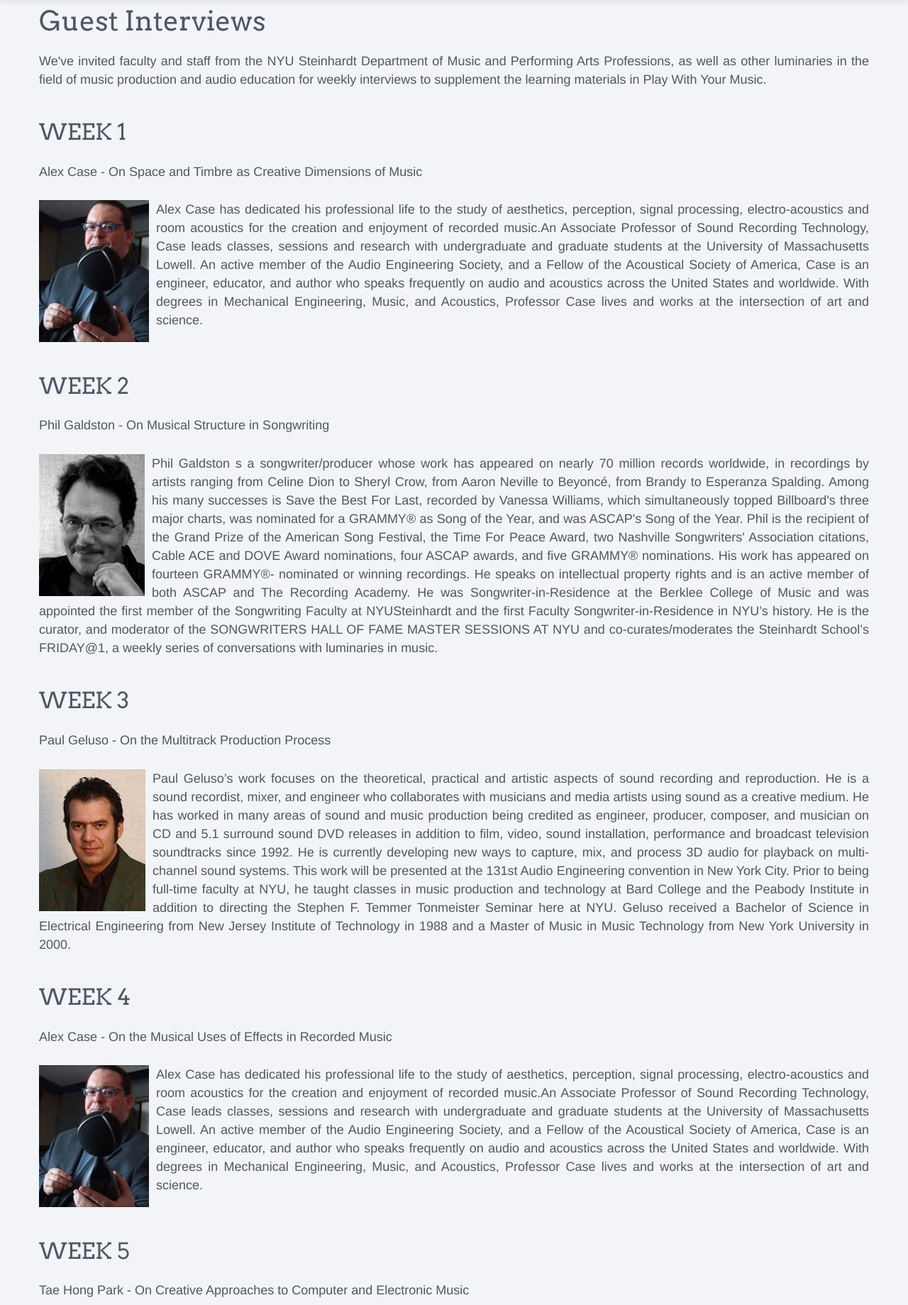
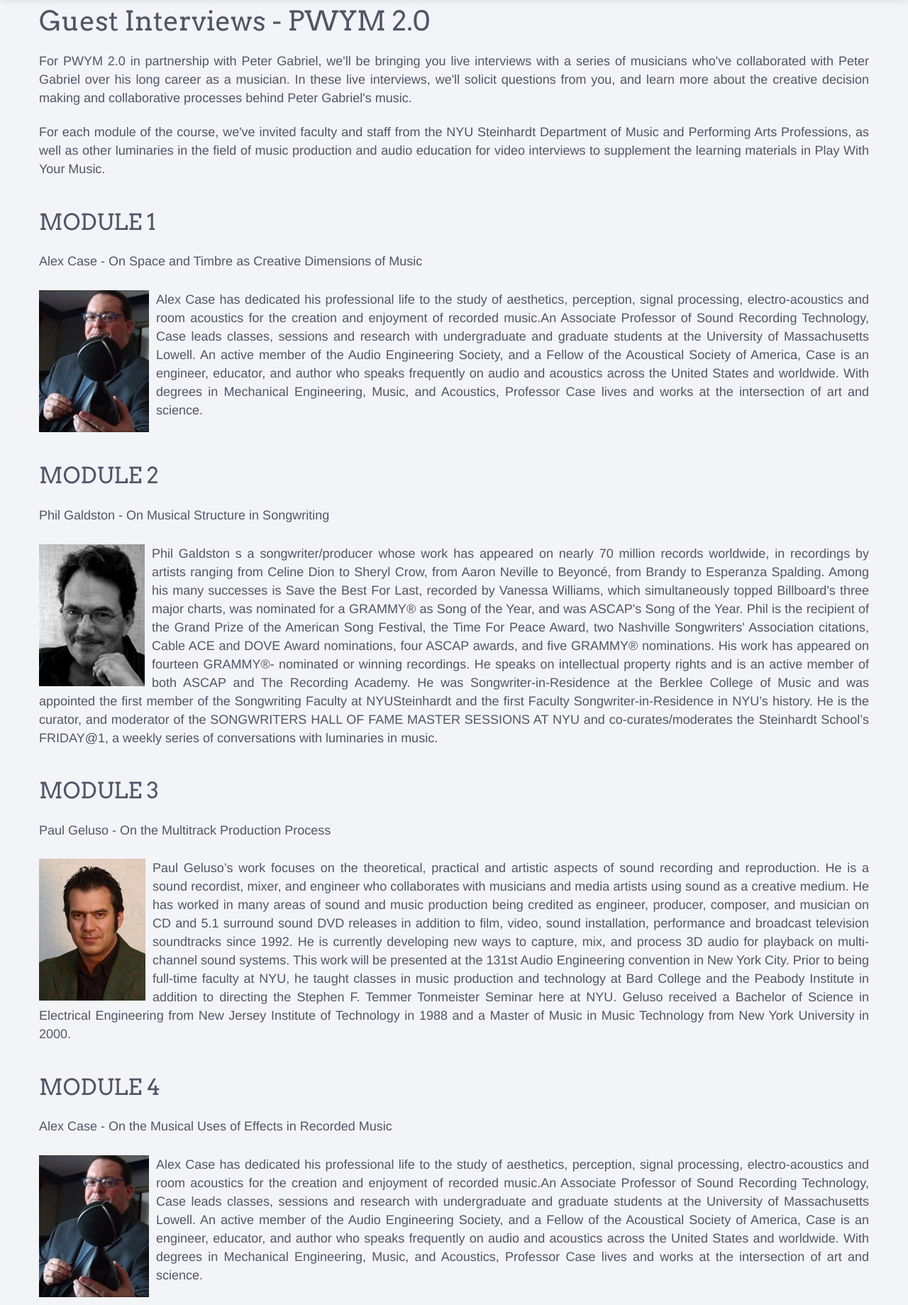
Before and after one commit to p2pu/mechanical-mooc, a Django app: page /interviews/ in a window 1280 px wide. Shown: the part 60-1899 px from the top of the page at 71% size. Run offline with Django 3.2, Linux system fonts and the light colour scheme; parts of the project's set-up code (start-up, migrations or seed data) failed here and were passed over; some libraries are stand-ins or nearby versions.

Commit message:
Update interviews.html

```diff
--- a/templates/interviews.html
+++ b/templates/interviews.html
@@ -3,44 +3,45 @@
 {% block body %}
 
   <div id="step1" class="container">
-    <h1>Guest Interviews</h1>
+    <h1>Guest Interviews - PWYM 2.0</h1>
     <div class="row">
       <div class="span12 faq">
 
-        <p>We've invited faculty and staff from the NYU Steinhardt Department of Music and Performing Arts Professions, as well as other luminaries in the field of music production and audio education for weekly interviews to supplement the learning materials in Play With Your Music.</p>
+        <p> For PWYM 2.0 in partnership with Peter Gabriel, we'll be bringing you live interviews with a series of musicians who've collaborated with Peter Gabriel over his long career as a musician. In these live interviews, we'll solicit questions from you, and learn more about the creative decision making and collaborative processes behind Peter Gabriel's music.</p>
 
+        <p>For each module of the course, we've invited faculty and staff from the NYU Steinhardt Department of Music and Performing Arts Professions, as well as other luminaries in the field of music production and audio education for video interviews to supplement the learning materials in Play With Your Music.</p>
 
-        <h2>WEEK 1</h2>
+        <h2>MODULE 1</h2>
 
         <p>Alex Case - On Space and Timbre as Creative Dimensions of Music</p>
 
         <p class="media"><img src="{{STATIC_URL}}/img/alex_case.jpg" class="pull-left">Alex Case has dedicated his professional life to the study of aesthetics, perception, signal processing, electro-acoustics and room acoustics for the creation and enjoyment of recorded music.An Associate Professor of Sound Recording Technology, Case leads classes, sessions and research with undergraduate and graduate students at the University of Massachusetts Lowell. An active member of the Audio Engineering Society, and a Fellow of the Acoustical Society of America, Case is an engineer, educator, and author who speaks frequently on audio and acoustics across the United States and worldwide. With degrees in Mechanical Engineering, Music, and Acoustics, Professor Case lives and works at the intersection of art and science.</p>
 
-        <h2>WEEK 2</h2>
+        <h2>MODULE 2</h2>
 
         <p>Phil Galdston - On Musical Structure in Songwriting</p>
 
         <p class="media"><img src="{{STATIC_URL}}/img/phil_galdston.jpg" class="pull-left"> Phil Galdston s a songwriter/producer whose work has appeared on nearly 70 million records worldwide, in recordings by artists ranging from Celine Dion to Sheryl Crow, from Aaron Neville to Beyoncé, from Brandy to Esperanza Spalding. Among his many successes is Save the Best For Last, recorded by Vanessa Williams, which simultaneously topped Billboard's three major charts, was nominated for a GRAMMY® as Song of the Year, and was ASCAP's Song of the Year. Phil is the recipient of the Grand Prize of the American Song Festival, the Time For Peace Award, two Nashville Songwriters' Association citations, Cable ACE and DOVE Award nominations, four ASCAP awards, and five GRAMMY® nominations. His work has appeared on fourteen GRAMMY®- nominated or winning recordings. He speaks on intellectual property rights and is an active member of both ASCAP and The Recording Academy. He was Songwriter-in-Residence at the Berklee College of Music and was appointed the first member of the Songwriting Faculty at NYUSteinhardt and the first Faculty Songwriter-in-Residence in NYU’s history. He is the curator, and moderator of the SONGWRITERS HALL OF FAME MASTER SESSIONS AT NYU and co-curates/moderates the Steinhardt School’s FRIDAY@1, a weekly series of conversations with luminaries in music.</p>
 
-        <h2>WEEK 3</h2>
+        <h2>MODULE 3</h2>
 
         <p>Paul Geluso - On the Multitrack Production Process</p>
 
         <p class="media"><img src="{{STATIC_URL}}/img/paul_geluso.jpg" class="pull-left">Paul Geluso’s work focuses on the theoretical, practical and artistic aspects of sound recording and reproduction. He is a sound recordist, mixer, and engineer who collaborates with musicians and media artists using sound as a creative medium. He has worked in many areas of sound and music production being credited as engineer, producer, composer, and musician on CD and 5.1 surround sound DVD releases in addition to film, video, sound installation, performance and broadcast television soundtracks since 1992. He is currently developing new ways to capture, mix, and process 3D audio for playback on multi-channel sound systems. This work will be presented at the 131st Audio Engineering convention in New York City. Prior to being full-time faculty at NYU, he taught classes in music production and technology at Bard College and the Peabody Institute in addition to directing the Stephen F. Temmer Tonmeister Seminar here at NYU. Geluso received a Bachelor of Science in Electrical Engineering from New Jersey Institute of Technology in 1988 and a Master of Music in Music Technology from New York University in 2000.</p>
 
-        <h2>WEEK 4</h2>
+        <h2>MODULE 4</h2>
 
         <p>Alex Case - On the Musical Uses of Effects in Recorded Music</p>
 
         <p class="media"><img src="{{STATIC_URL}}/img/alex_case.jpg" class="pull-left">Alex Case has dedicated his professional life to the study of aesthetics, perception, signal processing, electro-acoustics and room acoustics for the creation and enjoyment of recorded music.An Associate Professor of Sound Recording Technology, Case leads classes, sessions and research with undergraduate and graduate students at the University of Massachusetts Lowell. An active member of the Audio Engineering Society, and a Fellow of the Acoustical Society of America, Case is an engineer, educator, and author who speaks frequently on audio and acoustics across the United States and worldwide. With degrees in Mechanical Engineering, Music, and Acoustics, Professor Case lives and works at the intersection of art and science.</p>
 
-        <h2>WEEK 5</h2>
+        <h2>MODULE 5</h2>
 
         <p>Tae Hong Park - On Creative Approaches to Computer and Electronic Music</p>
 
         <p class="media"><img src="{{STATIC_URL}}/img/tae_hong_park.jpg" class="pull-left"> Tae Hong Park is a composer, music technologist, and bassist. His work focuses on composition of electro-acoustic and acoustic music, machine learning and computer-aided music analysis, research in multi-dimensional aspects of timbre, and audio digital signal processing. Dr. Park has presented his music at national and international conferences and festivals including Bourges, ICMC, MATA, SCIMF, and SEAMUS. Among the ensembles and performers that have played his work are the Brentano String Quartet, California E.A.R. Unit, Edward Carroll, Ensemble Surplus, Zoe Martlew, Nash Ensemble of London, and the Tarab Cello Ensemble. Professor Park is author of Introduction to Digital Signal Processing: Computer Musically Speaking (World Scientific, 2010). He is the Chief Editor of Journal SEAMUS, serves as Editiorial Consultant for Computer Music Journal, and is President of the International Computer Music Association (ICMA). He received his Ph.D. from Princeton University.</p>
 
-        <h2>WEEK 6</h2>
+        <h2>MODULE 6</h2>
 
         <p>Amar Lal - On DIY Home Recording on a Budget</p>
 
```
